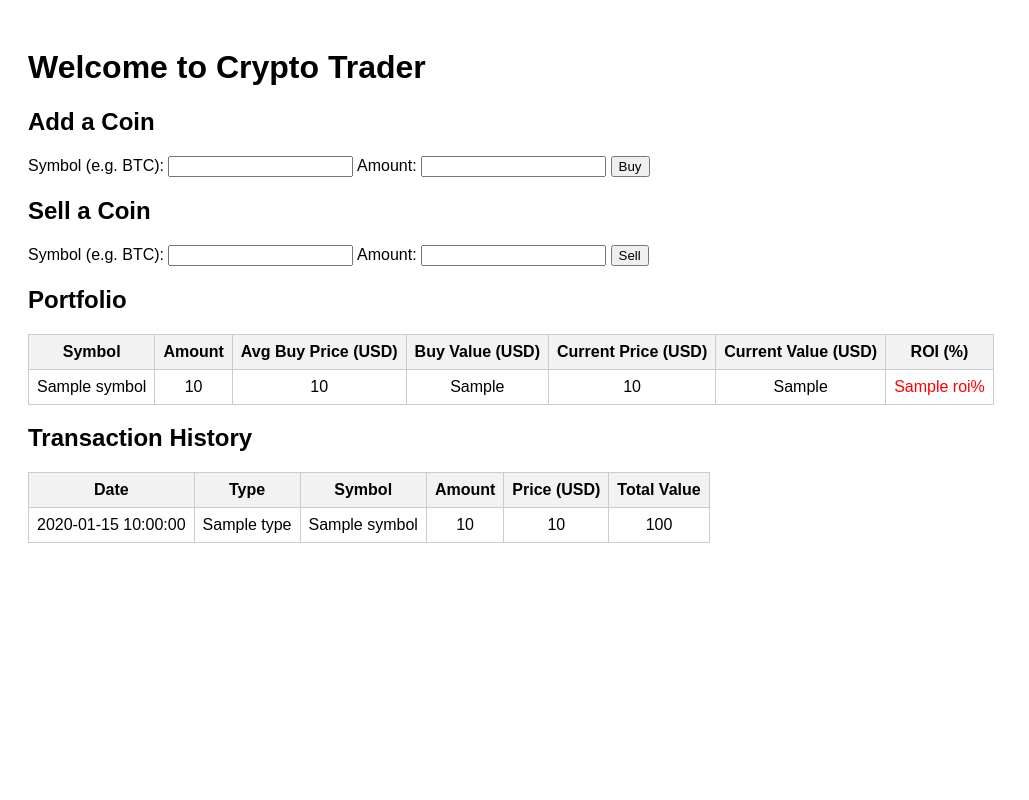
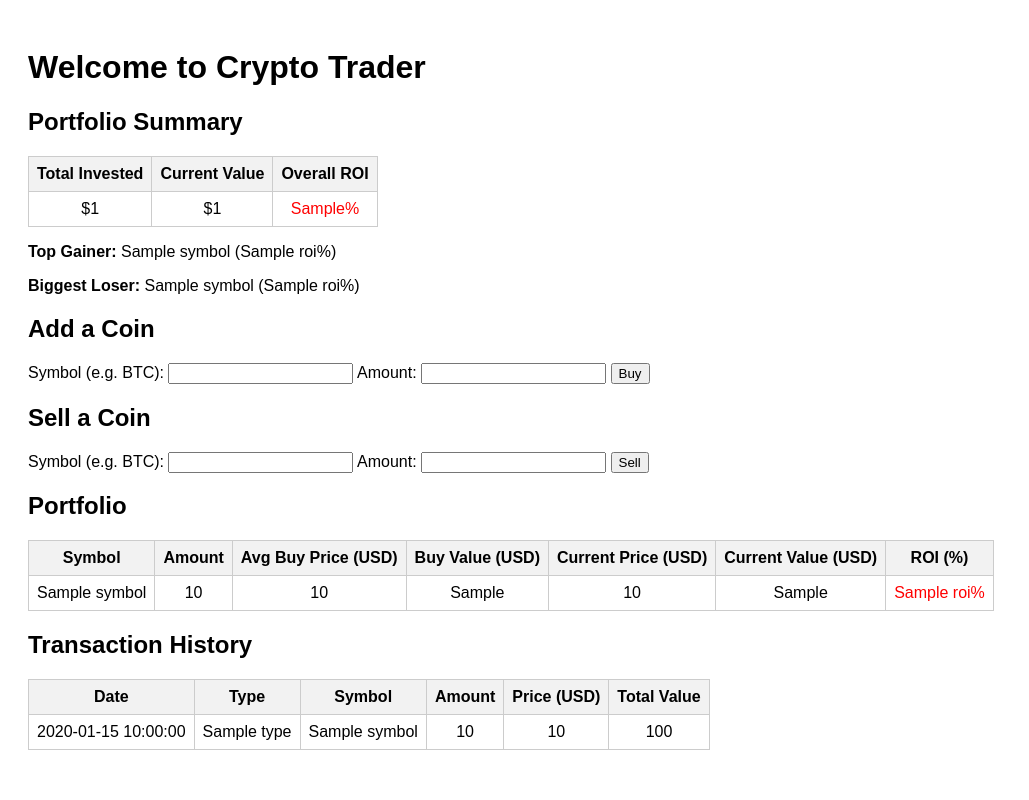
Before and after one commit to BarbarossaLives/CryptoCurrencySim, a FastAPI app: template app/templates/index.html in a window 1280 px wide. Shown: the whole page, without its empty margins (0-1029 px from the left). Run offline with FastAPI, Linux system fonts and the light colour scheme; the template is opened without the code that fills it: most values are stand-ins (such as "Sample title", 1, 10 or a date in 2020).

Commit message:
section 8done

```diff
--- a/app/main.py
+++ b/app/main.py
@@ -18,13 +18,20 @@ templates = Jinja2Templates(directory="app/templates")
 
 @app.get("/")
 async def homepage(request: Request):
-    coins = await get_portfolio()
+    portfolio_data = await get_portfolio()
     transactions = get_transactions()
+
     return templates.TemplateResponse("index.html", {
         "request": request,
-        "portfolio": coins,
+        "portfolio": portfolio_data["coins"],
+        "total_invested": portfolio_data["total_invested"],
+        "total_current": portfolio_data["total_current"],
+        "overall_roi": portfolio_data["overall_roi"],
+        "top_gainer": portfolio_data["top_gainer"],
+        "top_loser": portfolio_data["top_loser"],
         "transactions": transactions
     })
+
 
 @app.post("/buy")
 async def buy_coin(request: Request, symbol: str = Form(...), amount: float = Form(...)):
--- a/app/templates/index.html
+++ b/app/templates/index.html
@@ -13,6 +13,32 @@
 </head>
 <body>
     <h1>Welcome to Crypto Trader</h1>
+
+    <h2>Portfolio Summary</h2>
+    <table>
+        <tr>
+            <th>Total Invested</th>
+            <th>Current Value</th>
+            <th>Overall ROI</th>
+        </tr>
+        <tr>
+            <td>${{ total_invested }}</td>
+            <td>${{ total_current }}</td>
+            <td>
+                <span class="{{ 'positive' if overall_roi >= 0 else 'negative' }}">
+                    {{ overall_roi }}%
+                </span>
+            </td>
+        </tr>
+    </table>
+
+{% if top_gainer %}
+    <p><strong>Top Gainer:</strong> {{ top_gainer["symbol"] }} ({{ top_gainer["roi"] }}%)</p>
+{% endif %}
+{% if top_loser %}
+    <p><strong>Biggest Loser:</strong> {{ top_loser["symbol"] }} ({{ top_loser["roi"] }}%)</p>
+{% endif %}
+
 
     <h2>Add a Coin</h2>
     <form method="post" action="/buy">
```
Also changed, not shown: app/services/portfolio.py (+22 -1 lines).
